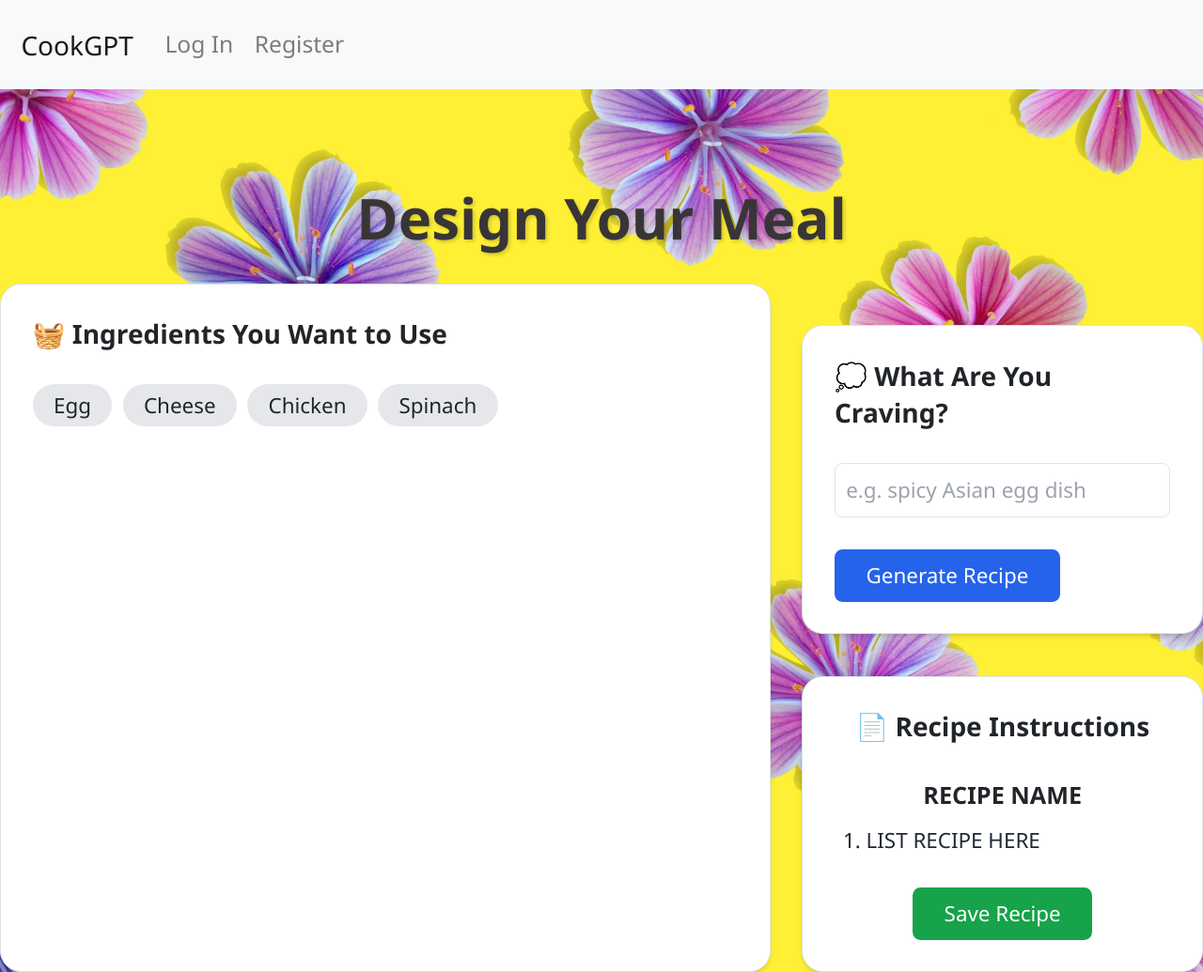
After one commit to FunnyKoalaBear/cookGPT, a Django app: page /designMeal in a window 1280 px wide. The commit adds this page. Shown: the whole page at 94% size. Run offline with Django 5.2, Linux system fonts and the light colour scheme; some libraries are stand-ins or nearby versions.

Commit message:
design meal layout complete

```diff
--- /dev/null
+++ b/myApp/templates/myApp/designMeal.html
@@ -0,0 +1,90 @@
+{% extends 'myApp/layout.html' %}
+
+{% load static %}
+
+{% block body %}
+
+
+    <script src="https://cdn.tailwindcss.com"></script>
+
+    <style>
+        body {
+          background-color: rgb(245, 232, 53); /* Tailwind yellow-300 */
+          font-family: 'Segoe UI', sans-serif;
+        }
+
+        h1 {
+            margin: 0;
+            font-size: 60px;
+            font-weight: 600; /* Slightly less bold */
+            color: rgb(57, 53, 55); /* Hot pink for a fun vibe */
+            text-align: center;
+            text-shadow: 2px 2px 4px rgba(0, 0, 0, 0.2); /* Normal shadow */
+            font-family: 'Segoe UI', sans-serif; /* Decent and modern font */
+        }
+    </style>
+
+    <style>
+        body {
+            background-image: url("{% static 'myApp/background3.jpg' %}");
+            background-size: cover;
+            background-repeat: no-repeat;
+            overflow: hidden;
+            background-position: center;
+        }
+    </style>
+
+    <br>
+    <br>
+    <br>
+    <h1>Design Your Meal</h1>
+    <br>
+
+    <div class="max-w-6xl mx-auto space-y-8 flex">
+
+        <!-- Left Side: Ingredients Box -->
+        <div class="flex-1 bg-white rounded-2xl shadow-md p-6 border border-gray-200">
+            <h2 class="text-xl font-semibold mb-4">🧺 Ingredients You Want to Use</h2>
+
+            <!--THESE SHOULD BE BUTTONS THAT USERS CAN CLICK-->
+
+            <div class="flex flex-wrap gap-2">
+                <span class="bg-gray-200 px-3 py-1 rounded-full">Egg</span>
+                <span class="bg-gray-200 px-3 py-1 rounded-full">Cheese</span>
+                <span class="bg-gray-200 px-3 py-1 rounded-full">Chicken</span>
+                <span class="bg-gray-200 px-3 py-1 rounded-full">Spinach</span>
+            </div>
+
+        </div>
+
+        <!-- Right Side: Prompt + Recipe -->
+        <div class="flex flex-col ml-6 space-y-8 w-1/3">
+
+            <!-- Prompt Box -->
+            <div class="bg-white rounded-2xl shadow-md p-6 border border-gray-200">
+                <h2 class="text-xl font-semibold mb-4">💭 What Are You Craving?</h2>
+                <input type="text" placeholder="e.g. spicy Asian egg dish" class="w-full p-2 border rounded-md mb-4">
+                <button class="bg-blue-600 hover:bg-blue-700 text-white px-4 py-2 rounded-md">Generate Recipe</button>
+            </div>
+
+            <!-- Recipe Instructions Box -->
+            <div class="bg-white rounded-2xl shadow-md p-6 border border-gray-200">
+                <h2 class="text-xl font-semibold mb-4 text-center">📄 Recipe Instructions</h2>
+                <p class="font-bold text-lg mb-2 text-center">RECIPE NAME</p>
+                <ol class="list-decimal ml-6 space-y-2 text-gray-800">
+
+                    <li>LIST RECIPE HERE</li>
+
+                </ol>
+                <div class="text-center mt-4">
+                    <button class="bg-green-600 hover:bg-green-700 text-white px-4 py-2 rounded-md">Save Recipe</button>
+                </div>
+            </div>
+
+        </div>
+
+    </div>
+
+
+
+{% endblock %}
--- a/myApp/templates/myApp/index.html
+++ b/myApp/templates/myApp/index.html
@@ -16,7 +16,7 @@
 
     <div class="container">
         <h1>CookGPT</h1>
-        <button id="design">Design Your Meal</button>
+        <a id="design" class="btn" href="{% url 'designMeal' %}">Design Your Meal</a>
     </div>
 
 {% endblock %}
--- a/myApp/templates/myApp/layout.html
+++ b/myApp/templates/myApp/layout.html
@@ -3,7 +3,7 @@
 <!DOCTYPE html>
 <html lang="en">
     <head>
-        <title>{% block title %}Social Network{% endblock %}</title>
+        <title>{% block title %}CookGPT{% endblock %}</title>
         <link rel="stylesheet" href="https://stackpath.bootstrapcdn.com/bootstrap/4.4.1/css/bootstrap.min.css" integrity="sha384-Vkoo8x4CGsO3+Hhxv8T/Q5PaXtkKtu6ug5TOeNV6gBiFeWPGFN9MuhOf23Q9Ifjh" crossorigin="anonymous">
         <link href="{% static 'myApp/CookGPT.css' %}" rel="stylesheet">
     </head>
--- a/myApp/urls.py
+++ b/myApp/urls.py
@@ -9,6 +9,7 @@ urlpatterns = [
     path("login_view", views.login_view, name="login_view"),
     path("register", views.register, name="register"),
     path("logout_view", views.logout_view, name="logout_view"),
+    path("designMeal", views.designMeal, name="designMeal")
 
 ] + static(settings.MEDIA_URL, document_root=settings.MEDIA_ROOT)
 
--- a/myApp/views.py
+++ b/myApp/views.py
@@ -70,3 +70,26 @@ def register(request):
         return HttpResponseRedirect(reverse("index"))
     else:
         return render(request, "myApp/register.html")
+
+
+def designMeal(request):
+
+
+
+    return render(request, "myApp/designMeal.html")
+
+
+def makeRecipe(request):
+    pass
+
+
+def logIngredient(request):
+    pass
+
+
+def saveRecipe(request):
+    pass
+
+
+def removeIngredient(request):
+    pass
```
